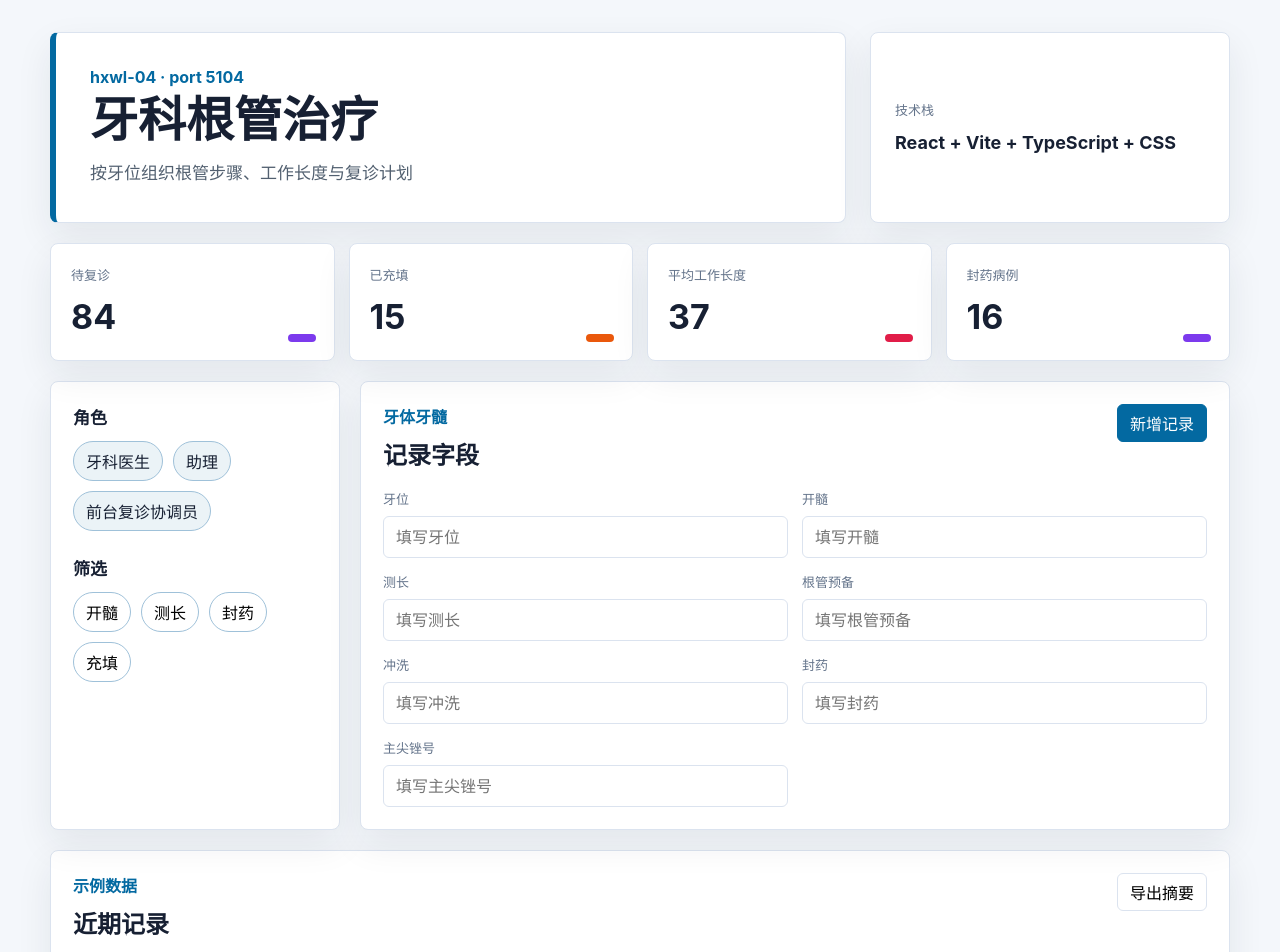
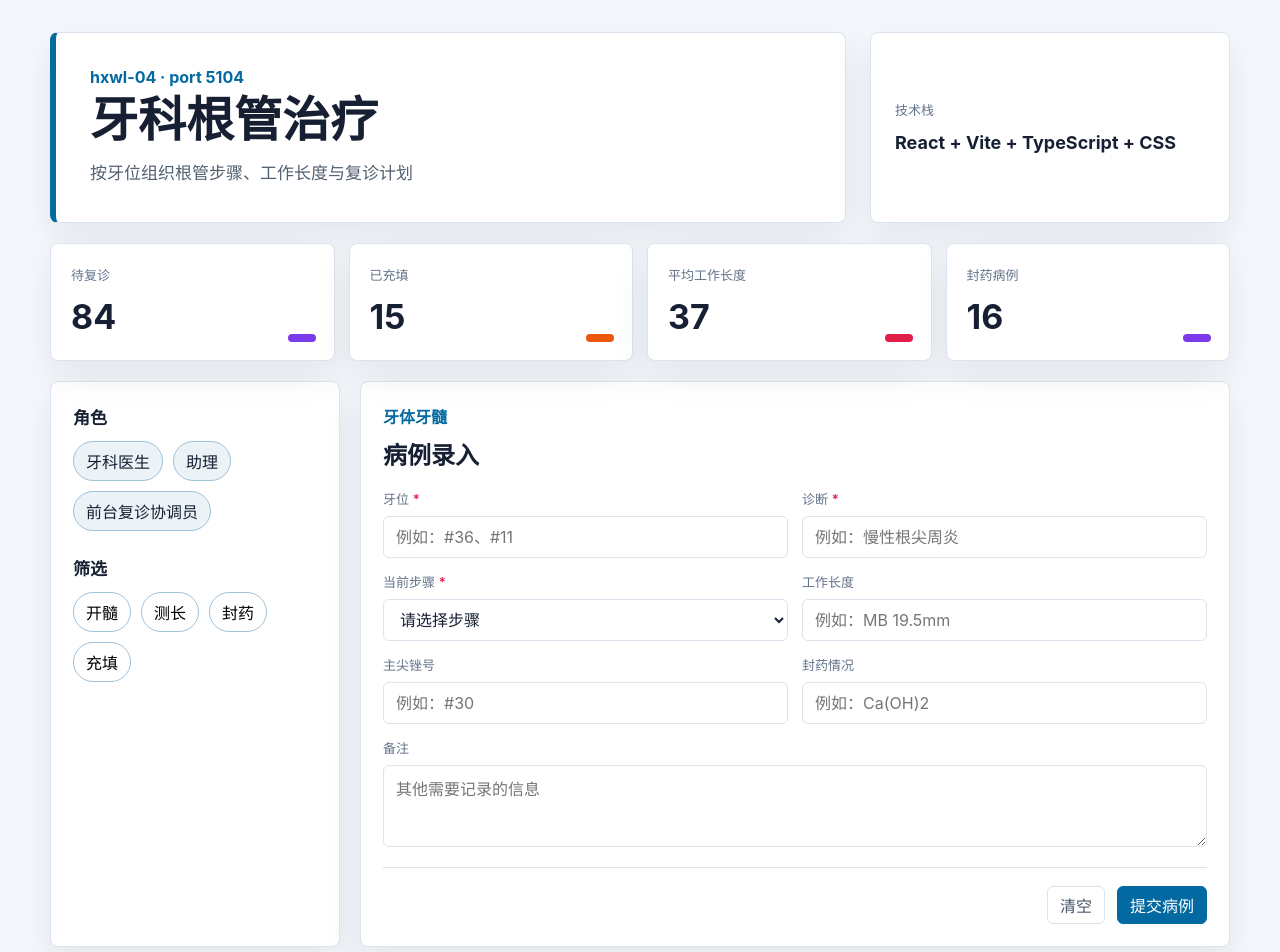
Before and after one commit to aliAjax/hxwl-04-64cabbf, a React (Vite) app: page / in a window 1280 px wide. Shown: the top 952 px of the page. Built offline with nearby package versions, Linux system fonts and the light colour scheme.

Commit message:
.3436396082391580:8122fd5b7a76b9ca4c86d397a7739d3d_6a3189bd72c1532343feaadc.6a318a3072c1532343feab4f.6a318a30e30ea261fc47b247:Trae CN.T(2026/6/17 01:38:56)

```diff
--- a/src/App.tsx
+++ b/src/App.tsx
@@ -1,3 +1,4 @@
+import { useState } from "react";
 import "./styles.css";
 
 const project = {
@@ -60,7 +61,25 @@ const project = {
   ]
 };
 
+interface CaseRecord {
+  toothPosition: string;
+  diagnosis: string;
+  currentStep: string;
+  workingLength: string;
+  mainFileNumber: string;
+  medication: string;
+  remark: string;
+}
+
+interface FormErrors {
+  toothPosition?: string;
+  diagnosis?: string;
+  currentStep?: string;
+}
+
 const statusColors = ["status-ok", "status-watch", "status-danger"];
+
+const steps = ["开髓", "测长", "根管预备", "封药", "充填"];
 
 function MetricCard({ label, value, index }: { label: string; value: string; index: number }) {
   return (
@@ -72,11 +91,72 @@ function MetricCard({ label, value, index }: { label: string; value: string; ind
   );
 }
 
+const initialFormData: CaseRecord = {
+  toothPosition: "",
+  diagnosis: "",
+  currentStep: "",
+  workingLength: "",
+  mainFileNumber: "",
+  medication: "",
+  remark: "",
+};
+
 function App() {
   const values = project.metrics.map((metric: string, index: number) => {
     const base = [84, 12, 31, 7][index % 4];
     return String(base + index * 3);
   });
+
+  const [records, setRecords] = useState<string[][]>(project.records);
+  const [formData, setFormData] = useState<CaseRecord>(initialFormData);
+  const [errors, setErrors] = useState<FormErrors>({});
+
+  const handleInputChange = (field: keyof CaseRecord, value: string) => {
+    setFormData(prev => ({ ...prev, [field]: value }));
+    if (errors[field as keyof FormErrors]) {
+      setErrors(prev => ({ ...prev, [field]: undefined }));
+    }
+  };
+
+  const validateForm = (): boolean => {
+    const newErrors: FormErrors = {};
+    if (!formData.toothPosition.trim()) {
+      newErrors.toothPosition = "请填写牙位";
+    }
+    if (!formData.diagnosis.trim()) {
+      newErrors.diagnosis = "请填写诊断";
+    }
+    if (!formData.currentStep.trim()) {
+      newErrors.currentStep = "请选择当前步骤";
+    }
+    setErrors(newErrors);
+    return Object.keys(newErrors).length === 0;
+  };
+
+  const handleSubmit = () => {
+    if (!validateForm()) return;
+
+    const details: string[] = [];
+    if (formData.workingLength) details.push(`工作长度 ${formData.workingLength}`);
+    if (formData.mainFileNumber) details.push(`主尖锉${formData.mainFileNumber}`);
+    if (formData.medication) details.push(`封药：${formData.medication}`);
+    if (formData.remark) details.push(formData.remark);
+
+    const newRecord: string[] = [
+      formData.toothPosition,
+      formData.diagnosis,
+      formData.currentStep,
+      details.join("，") || "无附加信息",
+    ];
+
+    setRecords(prev => [newRecord, ...prev]);
+    handleClear();
+  };
+
+  const handleClear = () => {
+    setFormData(initialFormData);
+    setErrors({});
+  };
 
   return (
     <main className="app-shell">
@@ -118,17 +198,81 @@ function App() {
           <div className="section-heading">
             <div>
               <p>{project.domain}</p>
-              <h2>记录字段</h2>
+              <h2>病例录入</h2>
             </div>
-            <button className="primary-action">新增记录</button>
           </div>
-          <div className="field-grid">
-            {project.fields.map((field: string) => (
-              <label key={field}>
-                <span>{field}</span>
-                <input placeholder={"填写" + field} />
-              </label>
-            ))}
+          <div className="form-grid">
+            <label>
+              <span>牙位 <span className="required">*</span></span>
+              <input
+                placeholder="例如：#36、#11"
+                value={formData.toothPosition}
+                onChange={(e) => handleInputChange("toothPosition", e.target.value)}
+                className={errors.toothPosition ? "input-error" : ""}
+              />
+              {errors.toothPosition && <span className="error-text">{errors.toothPosition}</span>}
+            </label>
+            <label>
+              <span>诊断 <span className="required">*</span></span>
+              <input
+                placeholder="例如：慢性根尖周炎"
+                value={formData.diagnosis}
+                onChange={(e) => handleInputChange("diagnosis", e.target.value)}
+                className={errors.diagnosis ? "input-error" : ""}
+              />
+              {errors.diagnosis && <span className="error-text">{errors.diagnosis}</span>}
+            </label>
+            <label>
+              <span>当前步骤 <span className="required">*</span></span>
+              <select
+                value={formData.currentStep}
+                onChange={(e) => handleInputChange("currentStep", e.target.value)}
+                className={errors.currentStep ? "input-error" : ""}
+              >
+                <option value="">请选择步骤</option>
+                {steps.map(step => (
+                  <option key={step} value={step}>{step}</option>
+                ))}
+              </select>
+              {errors.currentStep && <span className="error-text">{errors.currentStep}</span>}
+            </label>
+            <label>
+              <span>工作长度</span>
+              <input
+                placeholder="例如：MB 19.5mm"
+                value={formData.workingLength}
+                onChange={(e) => handleInputChange("workingLength", e.target.value)}
+              />
+            </label>
+            <label>
+              <span>主尖锉号</span>
+              <input
+                placeholder="例如：#30"
+                value={formData.mainFileNumber}
+                onChange={(e) => handleInputChange("mainFileNumber", e.target.value)}
+              />
+            </label>
+            <label>
+              <span>封药情况</span>
+              <input
+                placeholder="例如：Ca(OH)2"
+                value={formData.medication}
+                onChange={(e) => handleInputChange("medication", e.target.value)}
+              />
+            </label>
+            <label className="full-width">
+              <span>备注</span>
+              <textarea
+                placeholder="其他需要记录的信息"
+                value={formData.remark}
+                onChange={(e) => handleInputChange("remark", e.target.value)}
+                rows={3}
+              />
+            </label>
+          </div>
+          <div className="form-actions">
+            <button type="button" onClick={handleClear} className="secondary-action">清空</button>
+            <button type="button" onClick={handleSubmit} className="primary-action">提交病例</button>
           </div>
         </section>
       </section>
@@ -142,8 +286,8 @@ function App() {
           <button>导出摘要</button>
         </div>
         <div className="record-list">
-          {project.records.map((record: string[], index: number) => (
-            <article key={record.join("-")} className="record-card">
+          {records.map((record: string[], index: number) => (
+            <article key={record.join("-") + index} className="record-card">
               <div className="record-index">{String(index + 1).padStart(2, "0")}</div>
               <div>
                 <h3>{record[0]}</h3>
--- a/src/styles.css
+++ b/src/styles.css
@@ -18,7 +18,9 @@ body {
 }
 
 button,
-input {
+input,
+select,
+textarea {
   font: inherit;
 }
 
@@ -29,6 +31,23 @@ button {
   min-height: 38px;
   padding: 0 12px;
   cursor: pointer;
+}
+
+select,
+textarea {
+  width: 100%;
+  min-height: 42px;
+  border: 1px solid var(--border);
+  border-radius: 6px;
+  padding: 0 12px;
+  color: #172033;
+  background: #ffffff;
+}
+
+textarea {
+  padding: 10px 12px;
+  resize: vertical;
+  font-family: inherit;
 }
 
 .app-shell {
@@ -267,7 +286,53 @@ input {
     grid-template-columns: 1fr;
   }
 
-  .field-grid {
+  .field-grid,
+  .form-grid {
     grid-template-columns: 1fr;
   }
 }
+
+.form-grid {
+  display: grid;
+  grid-template-columns: repeat(2, minmax(0, 1fr));
+  gap: 14px;
+}
+
+.form-grid .full-width {
+  grid-column: 1 / -1;
+}
+
+.required {
+  color: #e11d48;
+  font-weight: 600;
+}
+
+.input-error {
+  border-color: #e11d48 !important;
+  background-color: #fef2f2;
+}
+
+.error-text {
+  color: #e11d48;
+  font-size: 12px;
+  line-height: 1.4;
+}
+
+.form-actions {
+  display: flex;
+  justify-content: flex-end;
+  gap: 12px;
+  margin-top: 20px;
+  padding-top: 18px;
+  border-top: 1px solid var(--border);
+}
+
+.secondary-action {
+  background: #ffffff;
+  color: #475569;
+  border-color: var(--border);
+}
+
+.secondary-action:hover {
+  background: #f8fafc;
+}
```
Also changed, not shown: 1 other file (tests, documents, lock files or other folders).
